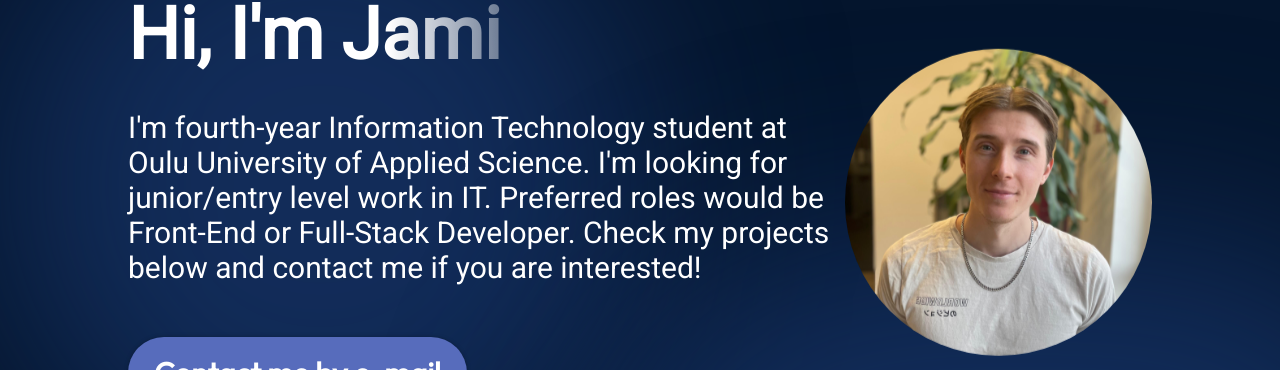
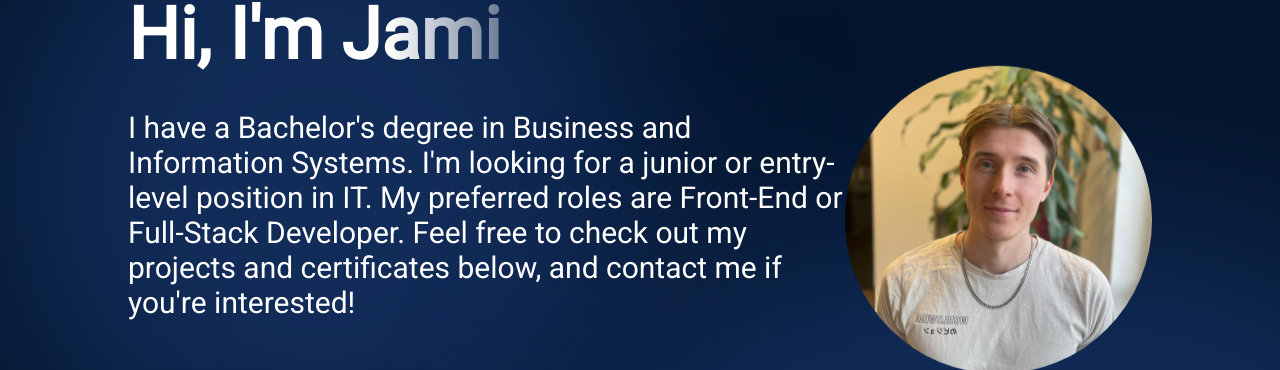
Before and after one commit to Jamirankinen/Portfolio, a React (Vite) app: page / in a window 1280 px wide. Shown: the part 158-528 px from the top of the page. Built offline with nearby package versions, Linux system fonts and the light colour scheme.

Commit message:
Updated bio

```diff
--- a/src/components/Hero/Hero.jsx
+++ b/src/components/Hero/Hero.jsx
@@ -7,7 +7,7 @@ export const Hero = () => {
   <section className={styles.container}>
     <div className={styles.content}>
         <h1 className={styles.title}>Hi, I'm Jami</h1>
-        <p className={styles.description}>I'm fourth-year Information Technology student at Oulu University of Applied Science. I'm looking for junior/entry level work in IT. Preferred roles would be Front-End or Full-Stack Developer. Check my projects below and contact me if you are interested!
+        <p className={styles.description}>I have a Bachelor's degree in Business and Information Systems. I'm looking for a junior or entry-level position in IT. My preferred roles are Front-End or Full-Stack Developer. Feel free to check out my projects and certificates below, and contact me if you're interested!
         </p>
         <a href="mailto:jami34@windowslive.com" className={styles.contactBtn}>Contact me by e-mail
         </a>
```
